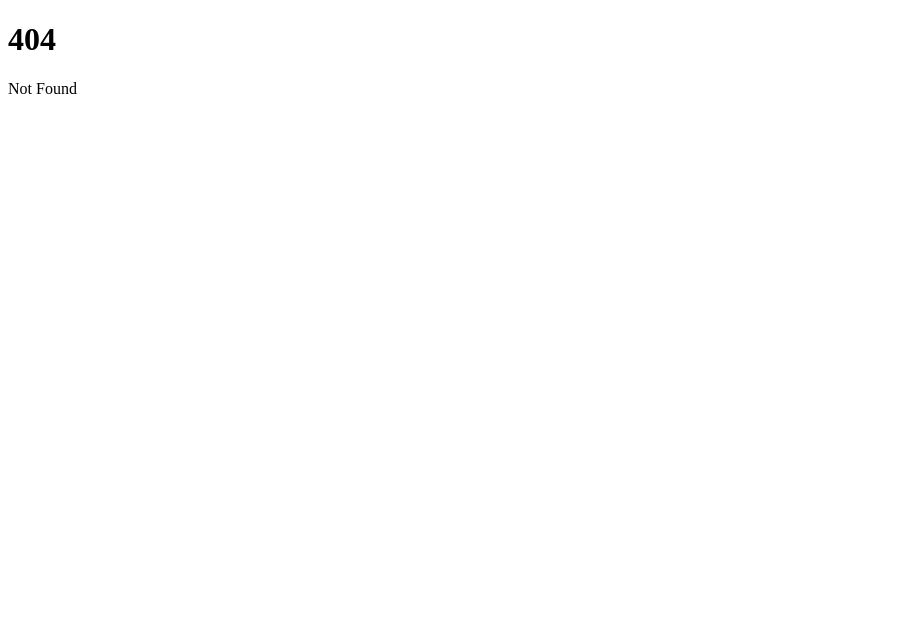
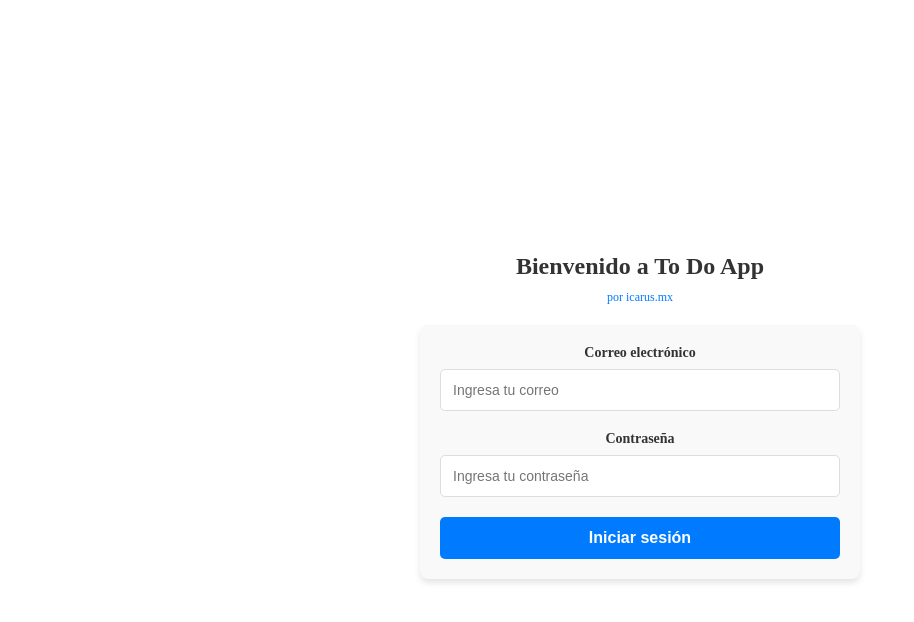
Before and after one commit to grzlz/todo-front, a SvelteKit app: page /login in a window 1280 px wide. Before the commit this address had no page. Shown: the top 622 px of the page, without its empty margins (0-914 px from the left). Built offline with nearby package versions, Linux system fonts and the light colour scheme.

Commit message:
Formulario de Registro

```diff
--- /dev/null
+++ b/src/routes/login/+page.svelte
@@ -0,0 +1,198 @@
+<script>
+  let email = '';
+  let password = '';
+  let errorMessage = '';
+  let fieldErrors = { email: '', password: '' };
+
+  const validateFields = () => {
+    fieldErrors.email = '';
+    fieldErrors.password = '';
+
+    if (!email.includes('@')) {
+      fieldErrors.email = 'Por favor, ingresa un correo electrónico válido.';
+    }
+
+    if (!password.trim()) {
+      fieldErrors.password = 'La contraseña no puede estar vacía.';
+    }
+
+    return !fieldErrors.email && !fieldErrors.password;
+  };
+
+  const handleSubmit = async () => {
+    if (!validateFields()) {
+      return;
+    }
+
+    try {
+      const response = await fetch('/login', {
+        method: 'POST',
+        headers: { 'Content-Type': 'application/json' },
+        body: JSON.stringify({ email, password }),
+      });
+
+      if (!response.ok) {
+        const error = await response.json();
+        errorMessage =
+          error.message || 'Error al autenticar. Por favor, inténtalo de nuevo.';
+      } else {
+        console.log('Inicio de sesión exitoso.');
+        errorMessage = '';
+      }
+    } catch (error) {
+      errorMessage = 'Hubo un problema al conectar con el servidor.';
+    }
+  };
+</script>
+
+<main>
+  <h1>Bienvenido a To Do App</h1>
+  <p class="subtitle">
+    por <a href="https://www.icarus.mx/" target="_blank" rel="noopener noreferrer">icarus.mx</a>
+  </p>
+  <form on:submit|preventDefault={handleSubmit}>
+    <div>
+      <label for="email">Correo electrónico</label>
+      <input
+        type="email"
+        id="email"
+        bind:value={email}
+        placeholder="Ingresa tu correo"
+      />
+      {#if fieldErrors.email}
+        <p>{fieldErrors.email}</p>
+      {/if}
+    </div>
+
+    <div>
+      <label for="password">Contraseña</label>
+      <input
+        type="password"
+        id="password"
+        bind:value={password}
+        placeholder="Ingresa tu contraseña"
+      />
+      {#if fieldErrors.password}
+        <p>{fieldErrors.password}</p>
+      {/if}
+    </div>
+
+    <button type="submit">Iniciar sesión</button>
+
+    {#if errorMessage}
+      <p>{errorMessage}</p>
+    {/if}
+  </form>
+</main>
+
+<style>
+  /* Estilo general */
+  main {
+    display: flex;
+    flex-direction: column;
+    align-items: center;
+    justify-content: center;
+    height: 100vh;
+    text-align: center;
+  }
+
+  h1 {
+    font-size: 24px;
+    color: #333;
+    margin-bottom: 5px;
+    font-weight: bold;
+  }
+
+  .subtitle {
+    font-size: 12px;
+    color: #007bff;
+    margin-bottom: 20px;
+  }
+
+  .subtitle a {
+    text-decoration: none;
+    color: #007bff;
+  }
+
+  .subtitle a:hover {
+    text-decoration: underline;
+  }
+
+  form {
+    max-width: 400px;
+    width: 100%;
+    margin: 0 auto;
+    padding: 20px;
+    background-color: #f9f9f9;
+    border-radius: 8px;
+    box-shadow: 0 4px 6px rgba(0, 0, 0, 0.1);
+  }
+
+  div {
+    margin-bottom: 20px;
+  }
+
+  label {
+    display: block;
+    font-size: 14px;
+    font-weight: bold;
+    margin-bottom: 8px;
+    color: #333;
+  }
+
+  input {
+    width: 100%;
+    padding: 12px;
+    border: 1px solid #ddd;
+    border-radius: 5px;
+    font-size: 14px;
+    box-sizing: border-box;
+    transition: border-color 0.3s ease;
+  }
+
+  input:focus {
+    border-color: #007bff;
+    outline: none;
+    box-shadow: 0 0 5px rgba(0, 123, 255, 0.5);
+  }
+
+  button {
+    width: 100%;
+    background-color: #007bff;
+    color: white;
+    padding: 12px;
+    font-size: 16px;
+    font-weight: bold;
+    border: none;
+    border-radius: 5px;
+    cursor: pointer;
+    transition: background-color 0.3s ease, transform 0.2s ease;
+  }
+
+  button:hover {
+    background-color: #0056b3;
+    transform: scale(1.03);
+  }
+
+  button:active {
+    transform: scale(1);
+  }
+
+  p {
+    font-size: 14px;
+    color: red;
+    margin: 5px 0 0;
+  }
+
+  body {
+    font-family: Arial, sans-serif;
+    background-color: #eef2f7;
+    color: #333;
+    margin: 0;
+    padding: 0;
+    display: flex;
+    align-items: center;
+    justify-content: center;
+    height: 100vh;
+  }
+</style>
```
